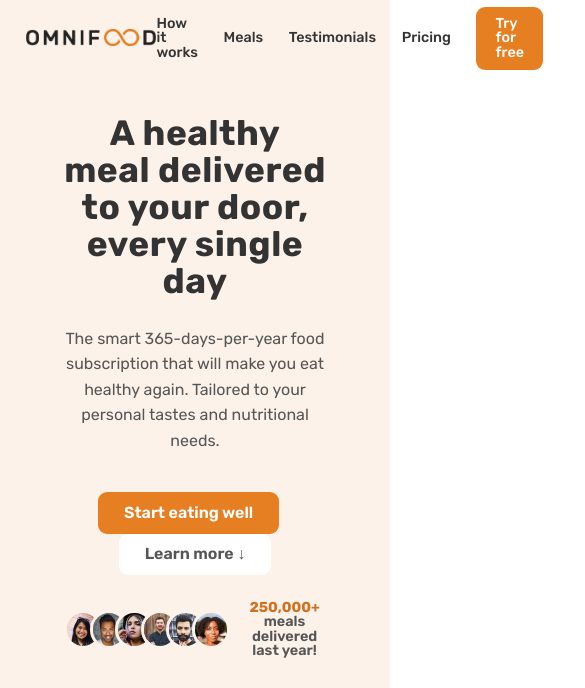
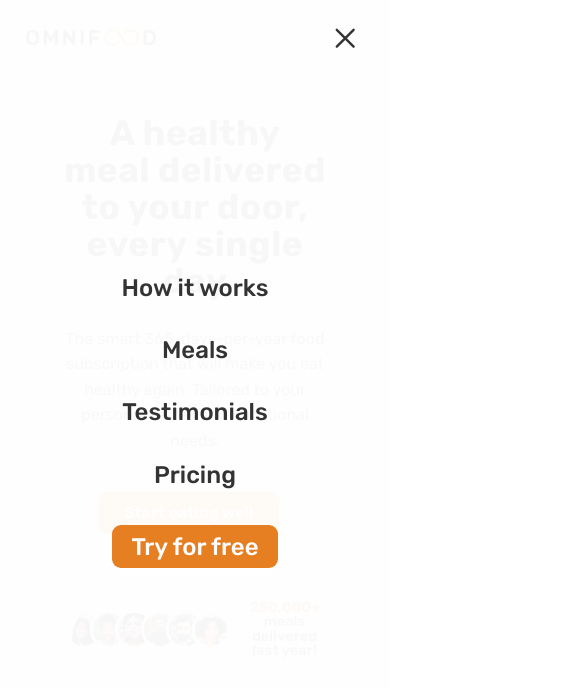
Before and after one commit to RenanBeraldi/Udemy---Real-World-Websites-with-HTML-and-CSS, a plain HTML site: page 08-Omnifood-Responsive/index.html in a window 390 px wide. Shown: the top 688 px of the page, 585 px wide, since content can reach past the window. Drawn offline with nearby package versions, Linux system fonts and the light colour scheme.

Commit message:
Mobile-Navigation

```diff
--- a/08-Omnifood-Responsive/css/queries.css
+++ b/08-Omnifood-Responsive/css/queries.css
@@ -14,6 +14,13 @@
 
     .gallery{
         grid-template-columns: repeat(2, 1fr);
+    }
+
+    .gallery-item:nth-child(1),
+    .gallery-item:nth-child(2),
+    .gallery-item:nth-child(11),
+    .gallery-item:nth-child(12){
+        display: none;
     }
 }
 
@@ -63,6 +70,67 @@
 @media (max-width: 61em){
     html{
         font-size: 50%;
+    }
+
+    /* NAVIGATION */
+
+    .main-nav{
+        display: flex;
+        align-items: center;
+        justify-content: center;
+        transition: all .5s ease-in;
+
+        background-color: rgba(255, 255, 255, 0.96);
+        position: absolute;
+        top: 0;
+        left: 0;
+        width: 100%;
+        height: 100vh;
+        transform: translateX(100%);
+
+        /* TO HIDE NAVIGATION */
+        /* Allows NO transition at all */
+        /* display: none; */
+
+        /* 1- Hide it visually */
+        opacity: 0;
+
+        /* 2- Make it unaccessible for mouse and keyboard*/
+        pointer-events: none;
+
+        /* 3- Hide it from screen readers */
+        visibility: hidden;
+    }
+
+    .nav-open .main-nav{
+        opacity: 1;
+        pointer-events: auto;
+        visibility: visible;
+        transform: translateX(0);
+    }
+
+    .nav-open .icon-mobile-nav[name="close-outline"]{
+        display: block;
+    }
+
+    .nav-open .icon-mobile-nav[name="menu-outline"]{
+        display: none;
+    }
+
+    .main-nav-list{
+        flex-direction: column;
+        gap: 4.8rem;
+    }
+
+    .main-nav-link:link,
+    .main-nav-link:visited{
+        font-size: 3rem;
+    }
+
+    /* MOBILE NAVIGATION */
+
+    .btn-mobile-nav{
+        display: block;
     }
 
     /* HERO SECTION */
@@ -115,6 +183,13 @@
         grid-template-columns: repeat(6, 1fr);
     }
 
+    .gallery-item:nth-child(1),
+    .gallery-item:nth-child(2),
+    .gallery-item:nth-child(11),
+    .gallery-item:nth-child(12){
+        display: block;
+    }
+
     /* CTA SECTION */
 
     .cta{
--- a/08-Omnifood-Responsive/css/style.css
+++ b/08-Omnifood-Responsive/css/style.css
@@ -70,6 +70,7 @@ Medium: 11px
 
 html{
     font-size: 62.5%;
+    overflow-x: hidden;
 }
 
 body{
@@ -77,6 +78,7 @@ body{
     line-height: 1;
     font-weight: 400;
     color: #555;
+    overflow-x: hidden;
 }
 
 strong{
@@ -96,19 +98,19 @@ strong{
 
 }
 
+
 /* INSTEAD OF THIS  */
 
 /* .grid:last-child{
     margin-bottom: 0;
 } */
 
+
 /* USE THIS */
 
 .grid:not(:last-child){
     margin-bottom: 9.6rem;
 }
-
-
 
 .grid--2-cols{
     grid-template-columns: repeat(2, 1fr);
@@ -294,6 +296,7 @@ strong{
     /* Because we want the header to be sticky */
     height: 9.6rem;
     padding: 0 4.8rem;
+    position: relative;
 }
 
     /* NAVIGATION */
@@ -334,6 +337,28 @@ strong{
     }
 
     /* END NAVIGATION */
+
+
+
+    /* MOBILE NAVIGATION */
+    .btn-mobile-nav{
+        border: none;
+        background: none;
+        cursor: pointer;
+
+        display: none;
+    }
+
+    .icon-mobile-nav{
+        height: 4.8rem;
+        width: 4.8rem;
+        color: #333;
+    }
+
+    .icon-mobile-nav[name="close-outline"]{
+        display: none;
+    }
+    /* END MOBILE NAVIGATION */
 
 /* END HEADER SECTION */
 
--- a/08-Omnifood-Responsive/index.html
+++ b/08-Omnifood-Responsive/index.html
@@ -20,10 +20,11 @@
 </head>
 <body>
     <!-- HEADER -->
-    <header class="header">
+    <header class="header nav-open">
         <a href="#">
             <img src="img/omnifood-logo.png" alt="Omnifood Logo" class="logo">
         </a>
+
         <nav class="main-nav">
             <ul class="main-nav-list">
                 <li><a href="#" class="main-nav-link">How it works</a></li>
@@ -33,6 +34,20 @@
                 <li><a href="#" class="main-nav-link nav-cta">Try for free</a></li>
             </ul>
         </nav>
+
+        <button class="btn-mobile-nav">
+            <ion-icon
+                name="menu-outline"
+                class="icon-mobile-nav"
+                >
+            </ion-icon>
+
+            <ion-icon
+                name="close-outline"
+                class="icon-mobile-nav"
+                >
+            </ion-icon>
+        </button>
     </header>
     <!-- END HEADER -->
 
```
